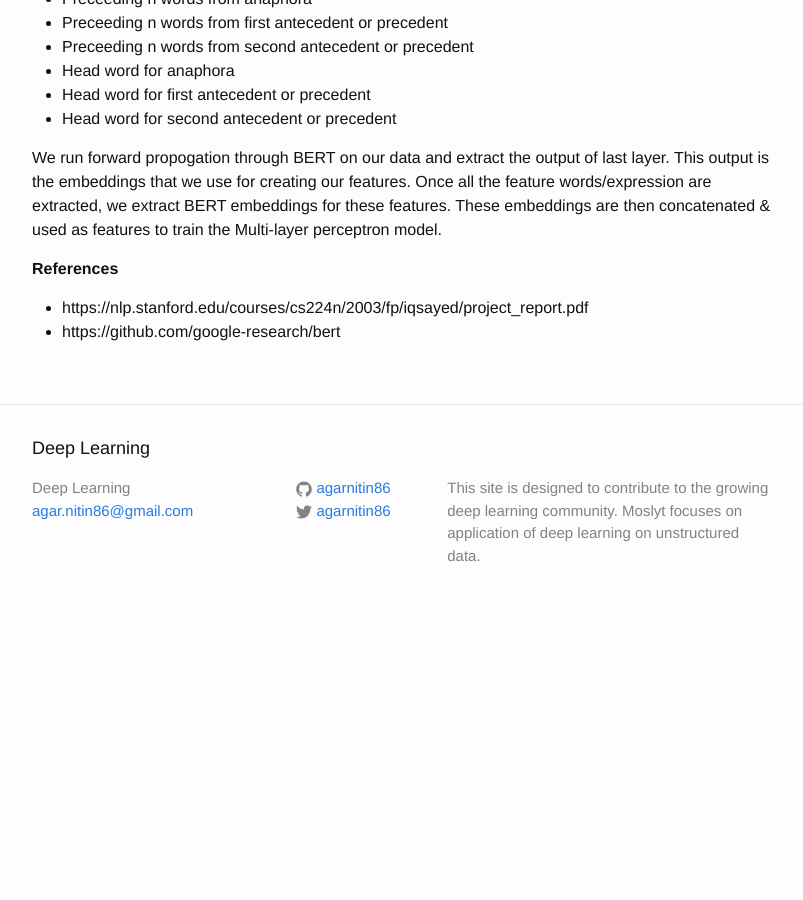
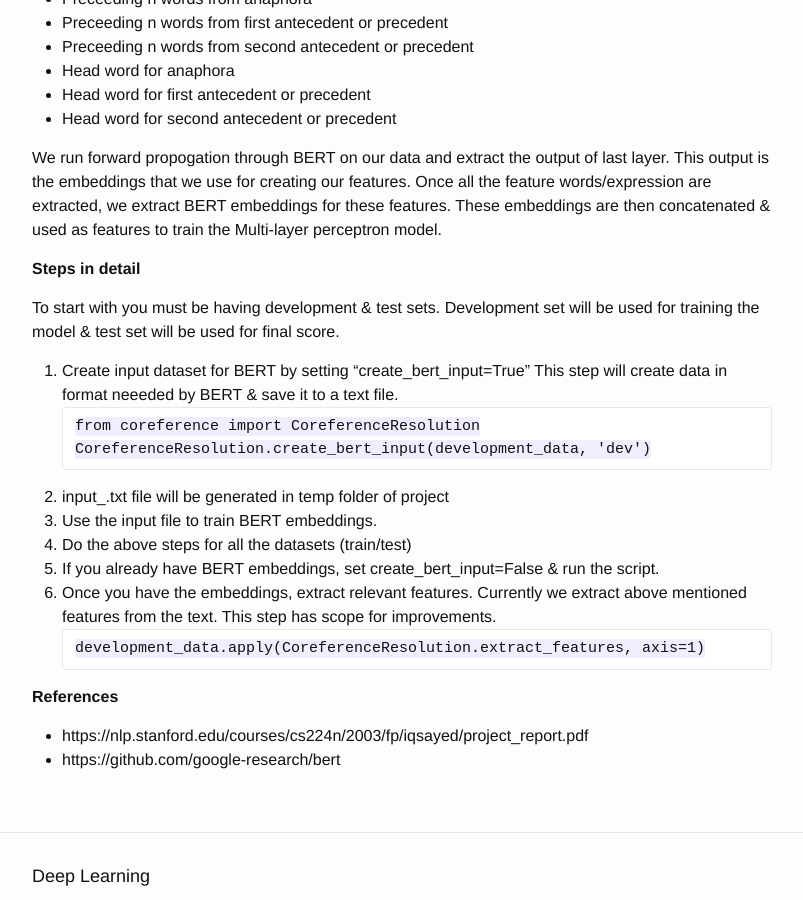
Before and after one commit to agarnitin86/agarnitin86.github.io, a Jekyll site: the page built from _posts/2019-11-23-coreference-resolution.markdown, in a window 1280 px wide and 900 px high, scrolled down 1458 px. Shown: the whole window, without its empty margins (238-1041 px from the left). Built offline with Jekyll 4.4.1, drawn with Linux system fonts in a browser that asks for light colours; before the commit the page ends 2085 px from its top, so only the background shows below that.

Commit message:
Update 2019-11-23-coreference-resolution.markdown

````diff
--- a/_posts/2019-11-23-coreference-resolution.markdown
+++ b/_posts/2019-11-23-coreference-resolution.markdown
@@ -55,6 +55,25 @@ Features used:
 
 We run forward propogation through BERT on our data and extract the output of last layer. This output is the embeddings that we use for creating our features. Once all the feature words/expression are extracted, we extract BERT embeddings for these features. These embeddings are then concatenated & used as features to train the Multi-layer perceptron model.
 
+**Steps in detail**
+
+To start with you must be having development & test sets. Development set will be used for training the model & test set will be used for final score.
+
+1. Create input dataset for BERT by setting "create_bert_input=True"
+This step will create data in format neeeded by BERT & save it to a text file.
+```
+from coreference import CoreferenceResolution
+CoreferenceResolution.create_bert_input(development_data, 'dev')
+```
+2. input_<data_type>.txt file will be generated in temp folder of project
+3. Use the input file to train BERT embeddings.
+4. Do the above steps for all the datasets (train/test)
+5. If you already have BERT embeddings, set create_bert_input=False & run the script.
+6. Once you have the embeddings, extract relevant features. Currently we extract above mentioned features from the text. This step has scope for improvements.
+```
+development_data.apply(CoreferenceResolution.extract_features, axis=1)
+```
+
 
 **References**
 - https://nlp.stanford.edu/courses/cs224n/2003/fp/iqsayed/project_report.pdf
````
